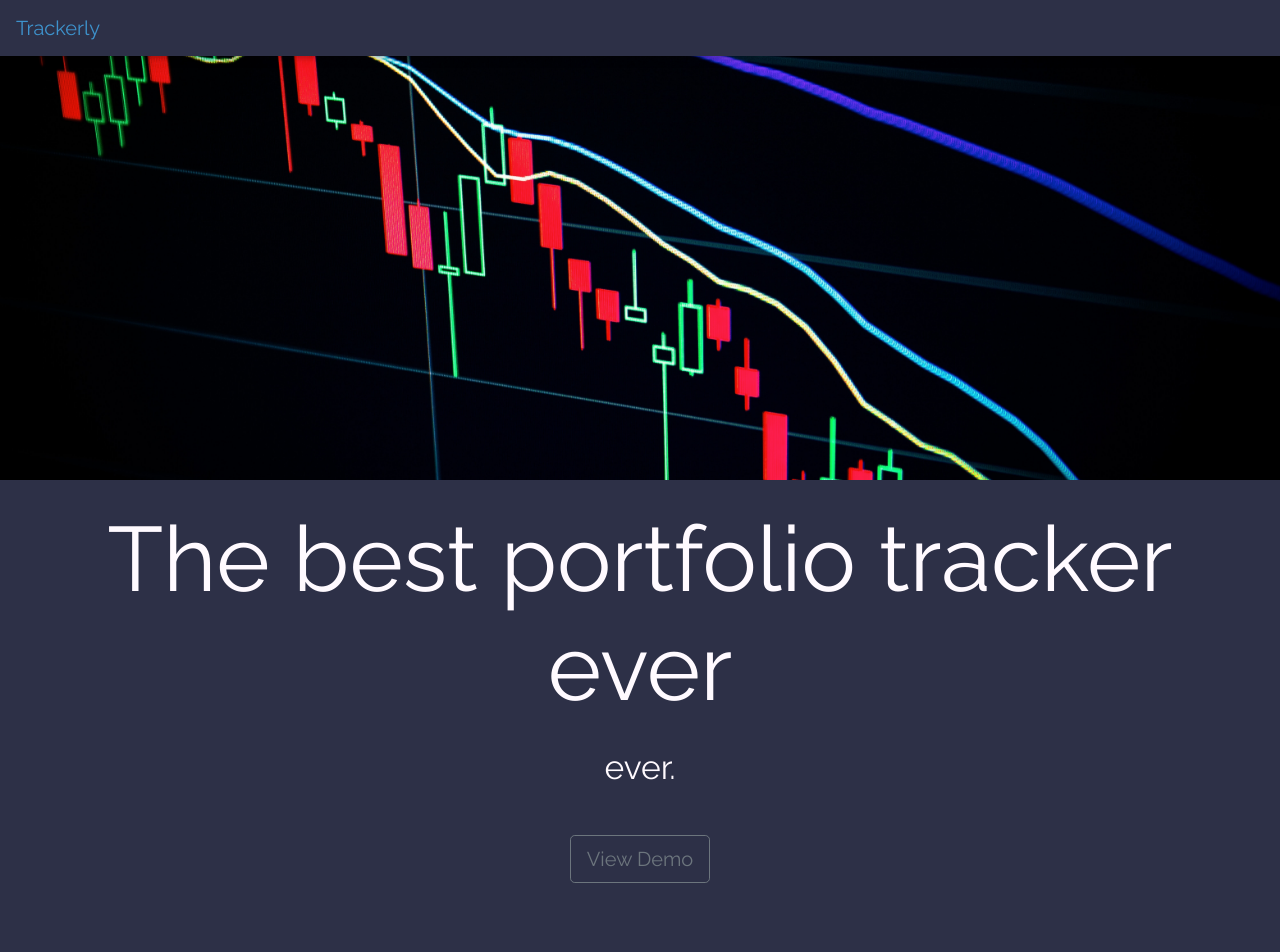
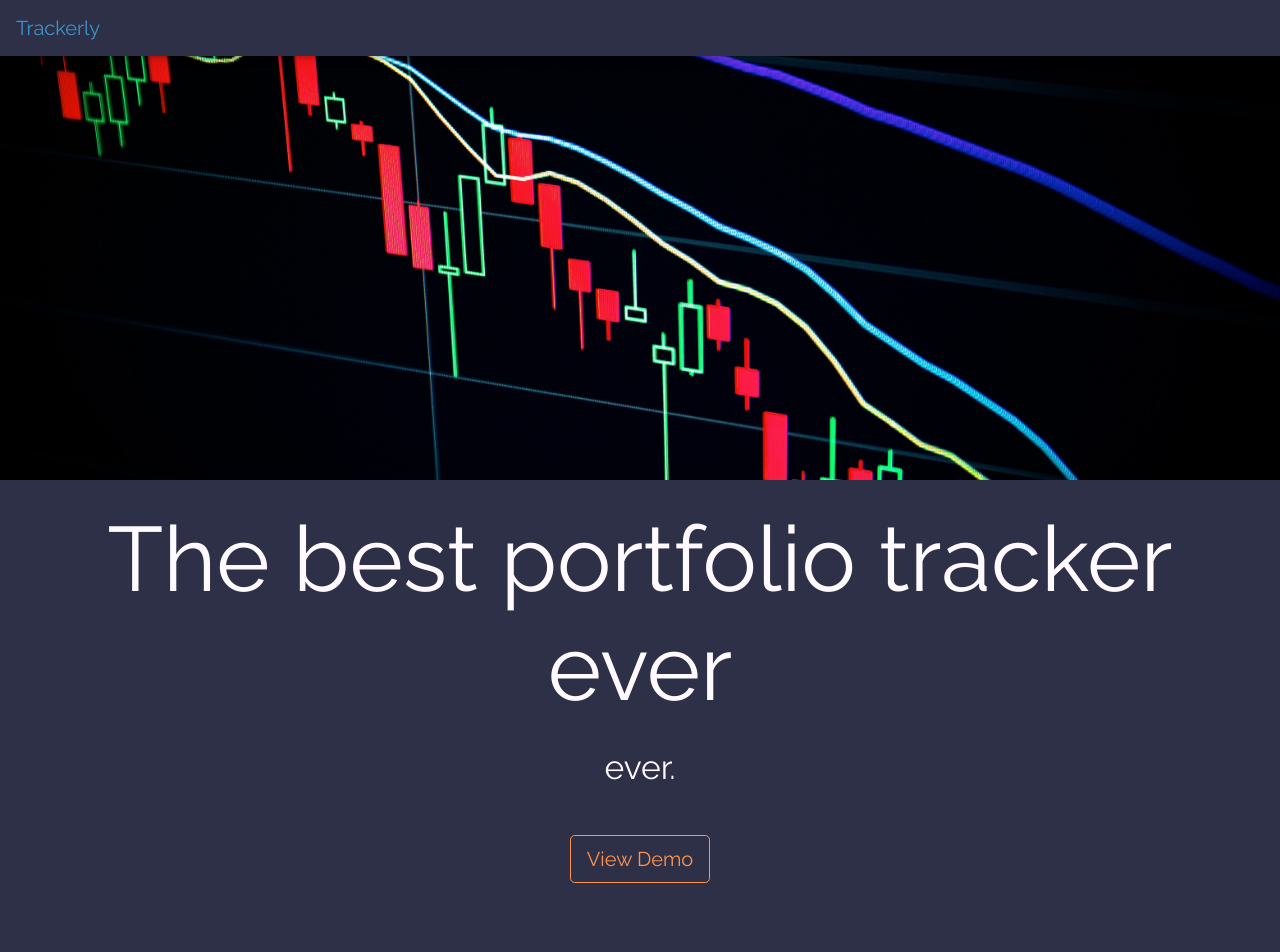
Before and after one commit to JonathanPaugh/Trackerly, a plain HTML site: page index.html in a window 1280 px wide. Shown: the top 952 px of the page. Drawn offline with nearby package versions, Linux system fonts and the light colour scheme.

Commit message:
Updated Button Styling

```diff
--- a/index.html
+++ b/index.html
@@ -18,7 +18,7 @@
             <div class="p-4 text-center font-responsive">
                 <h1 class="display-1 mb-4 header-main">The best portfolio tracker ever</h1>
                 <h3 class="mb-5 header-sub">ever.</h3>
-                <button class="btn btn-outline-secondary btn-lg mb-4">View Demo</button>
+                <button class="btn btn-outline-light btn-lg mb-4">View Demo</button>
             </div>
             <div class="font-responsive">
                 <div class="row py-4 px-sm-4 no-gutters">
--- a/main.css
+++ b/main.css
@@ -62,6 +62,16 @@ a:hover {
 	background-repeat: no-repeat;
 	background-size: cover;
 	background-position: center center;
+}
+
+.btn, .btn:hover {
+	color: var(--color-secondary);
+	border-color: var(--color-secondary);
+}
+
+.btn:hover {
+	color: var(--color-darker);
+	background-color: var(--color-secondary);
 }
 
 .svg-primary:hover path {
```
